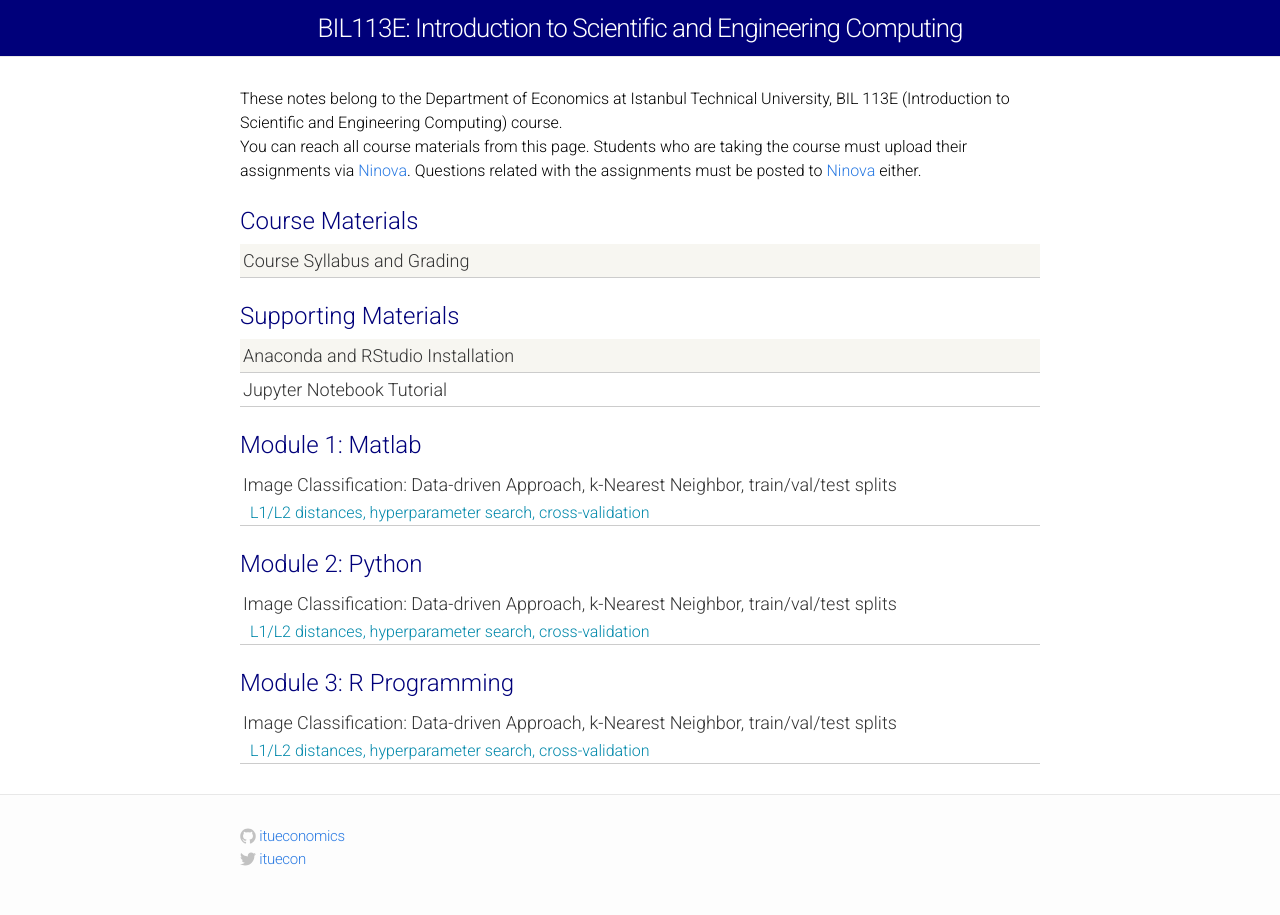
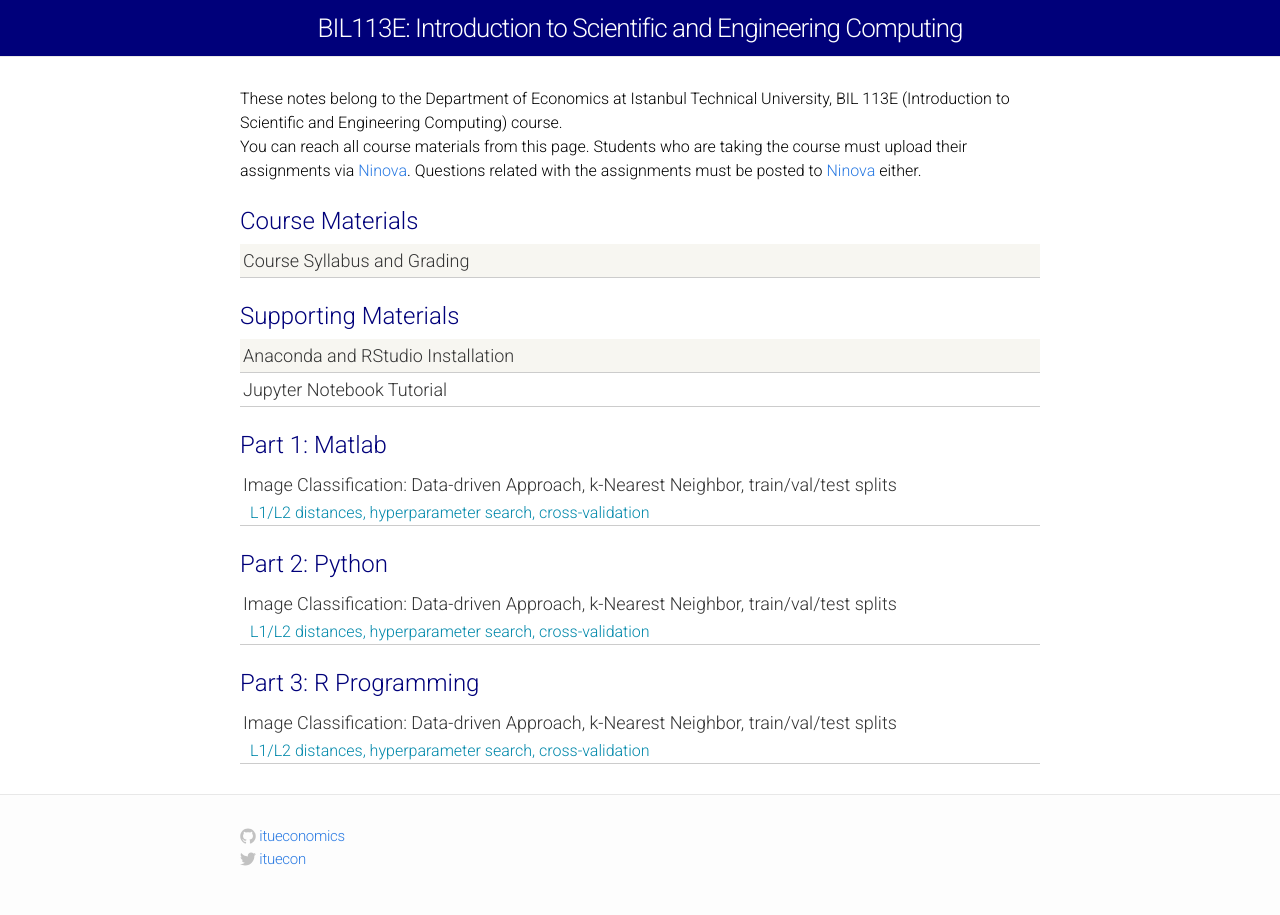
Before and after one commit to itueconomics/bil113e, a Jekyll site: the page built from index.html, in a window 1280 px wide. Built offline with Jekyll 4.4.1, drawn with Linux system fonts in a browser that asks for light colours.

Commit message:
homepage

```diff
--- a/index.html
+++ b/index.html
@@ -33,7 +33,7 @@ layout: default
     </div>
 
 
-    <div class="module-header">Module 1: Matlab</div>
+    <div class="module-header">Part 1: Matlab</div>
 
     <div class="materials-item">
       <a href="classification/">
@@ -44,7 +44,7 @@ layout: default
       </div>
     </div>
 
-    <div class="module-header">Module 2: Python</div>
+    <div class="module-header">Part 2: Python</div>
 
     <div class="materials-item">
       <a href="classification/">
@@ -55,7 +55,7 @@ layout: default
       </div>
     </div>
 
-    <div class="module-header">Module 3: R Programming</div>
+    <div class="module-header">Part 3: R Programming</div>
 
     <div class="materials-item">
       <a href="classification/">
```
